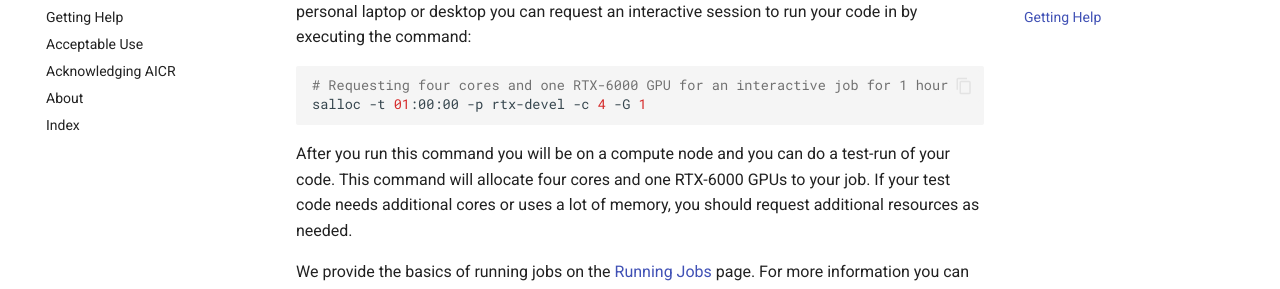
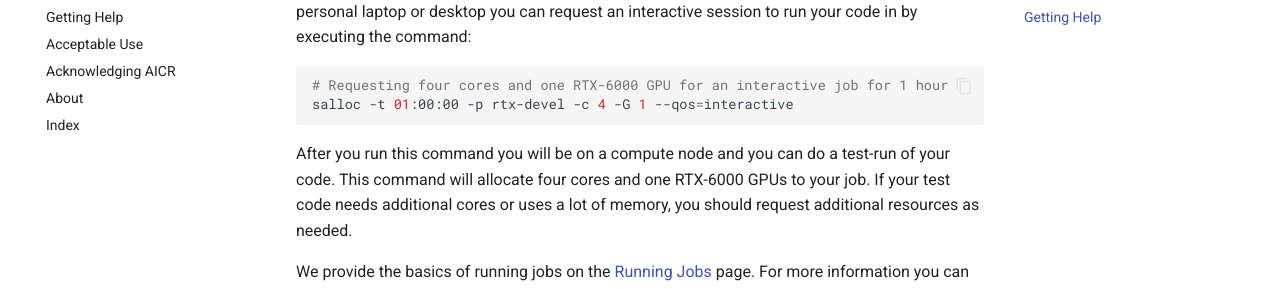
Before and after one commit to mghpcc/aicr-docs-edit, an MkDocs documentation site: the page built from docs/getting-started.md, in a window 1280 px wide and 900 px high, scrolled down 3405 px. Shown: the part 333-622 px from the top of the window. Built offline with MkDocs 1.6.1 and Material for MkDocs 9.7.7, drawn with Linux system fonts in a browser that asks for light colours.

````diff
--- a/docs/getting-started.md
+++ b/docs/getting-started.md
@@ -205,7 +205,7 @@ session to run your code in by executing the command:
 
 ``` bash
 # Requesting four cores and one RTX-6000 GPU for an interactive job for 1 hour
-salloc -t 01:00:00 -p rtx-devel -c 4 -G 1
+salloc -t 01:00:00 -p rtx-devel -c 4 -G 1 --qos=interactive
 ```
 
 <!-- TODO: Check salloc command -->
@@ -215,7 +215,7 @@ a test-run of your code. This command will allocate four cores and one RTX-6000
 job. If your test code needs additional cores or uses a lot of
 memory, you should request additional resources as needed.
 
-We provide the basics of running jobs on the [Running Jobs](basic-slurm.md) page. For more information you can consult the documentation at your home institution.
+We provide the basics of running jobs on the [Running Jobs](running-jobs/slurm-basics.md) page. For more information you can consult the documentation at your home institution.
 
 ## Getting Help
 
````
